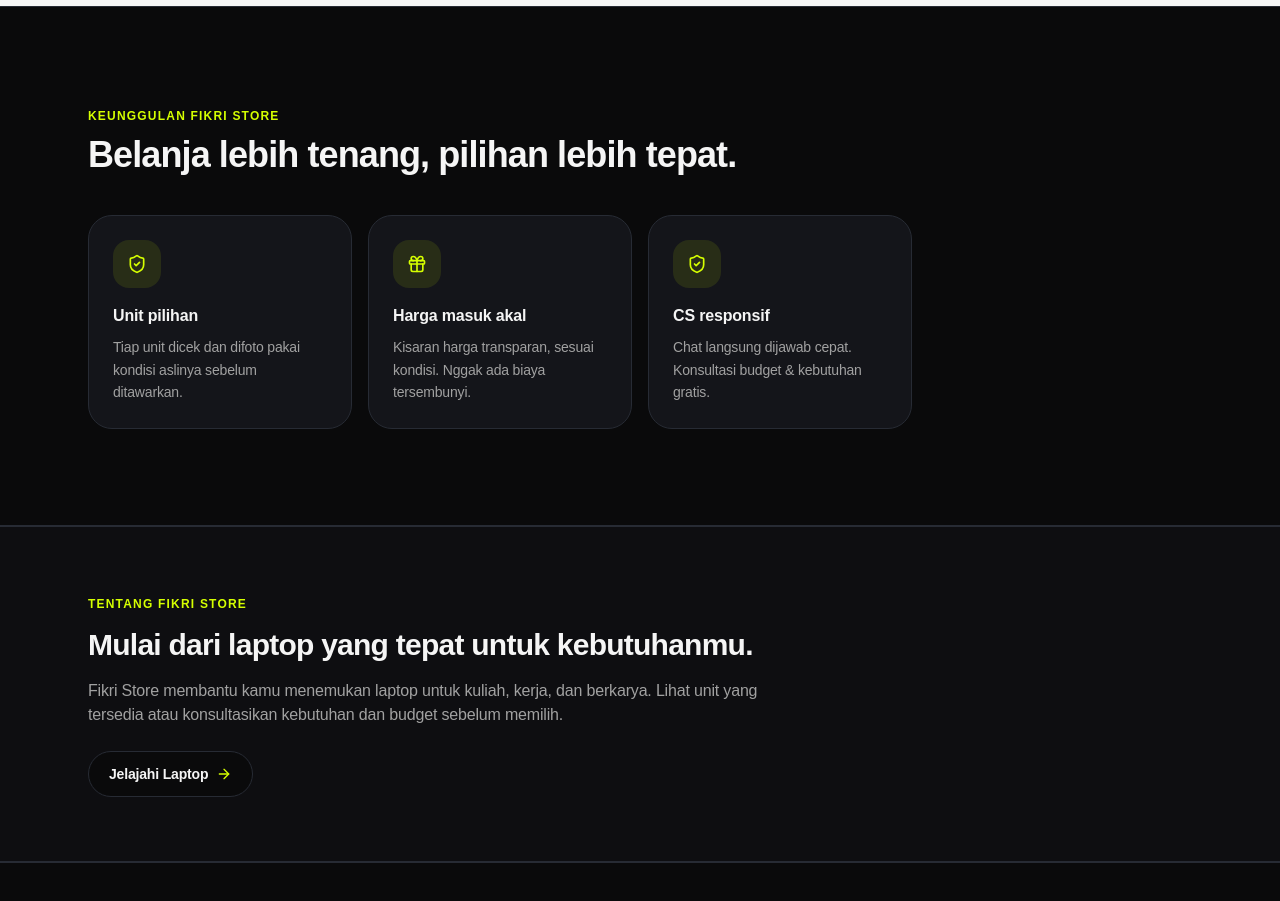
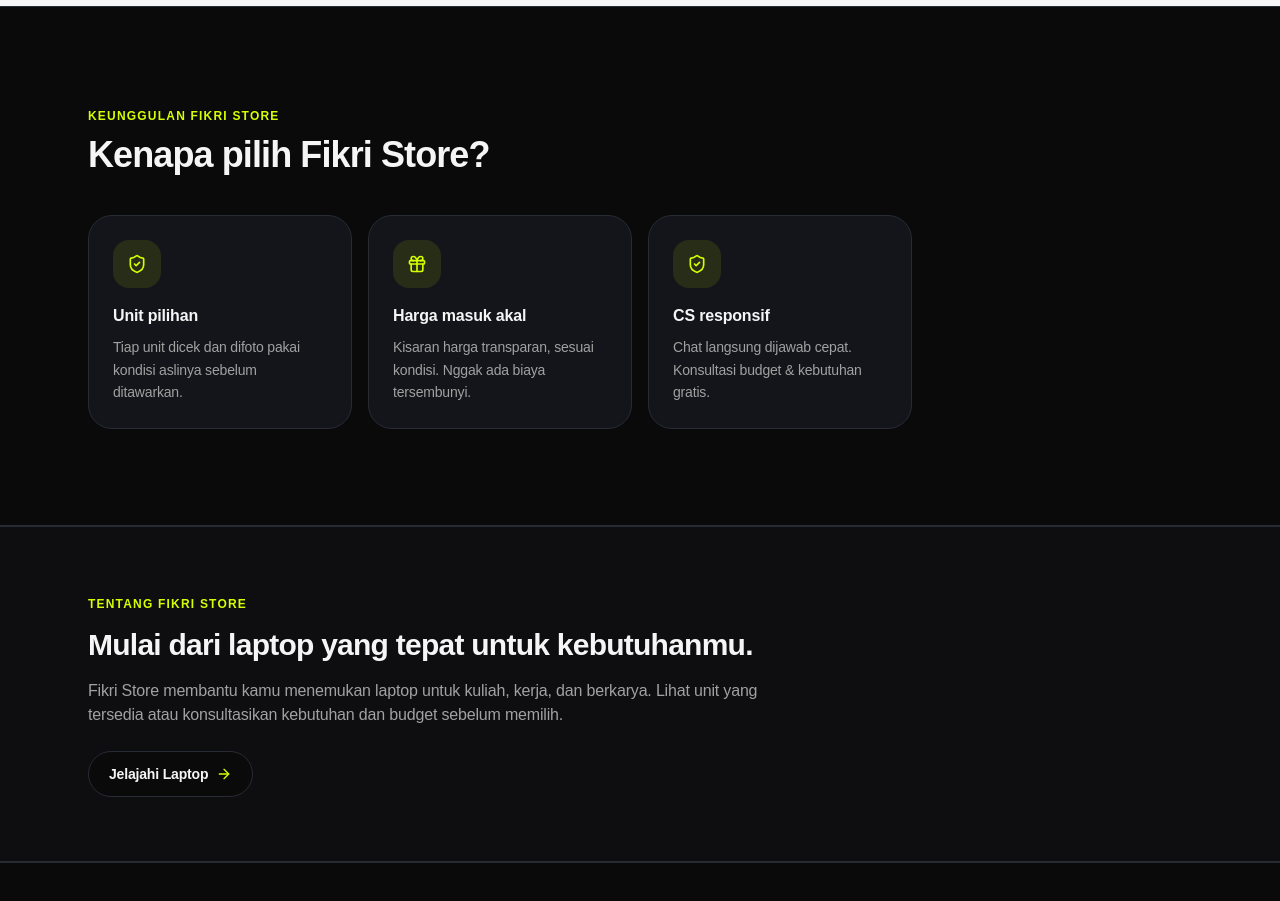
Before and after one commit to spokenu71-hash/Fikri-Store-, a React (Vite) app: page / in a window 1280 px wide. Shown: the part 1960-2861 px from the top of the page. Built offline with nearby package versions, Linux system fonts and the light colour scheme; no server answers; the database is empty.

Commit message:
Restore preferred value proposition heading

```diff
--- a/src/components/landing/ValueProps.jsx
+++ b/src/components/landing/ValueProps.jsx
@@ -10,7 +10,7 @@ export default function ValueProps() {
             Keunggulan Fikri Store
           </span>
           <h2 className="mt-2 font-heading text-3xl sm:text-4xl font-extrabold tracking-tight">
-            Belanja lebih tenang, pilihan lebih tepat.
+            Kenapa pilih Fikri Store?
           </h2>
         </div>
 
```
